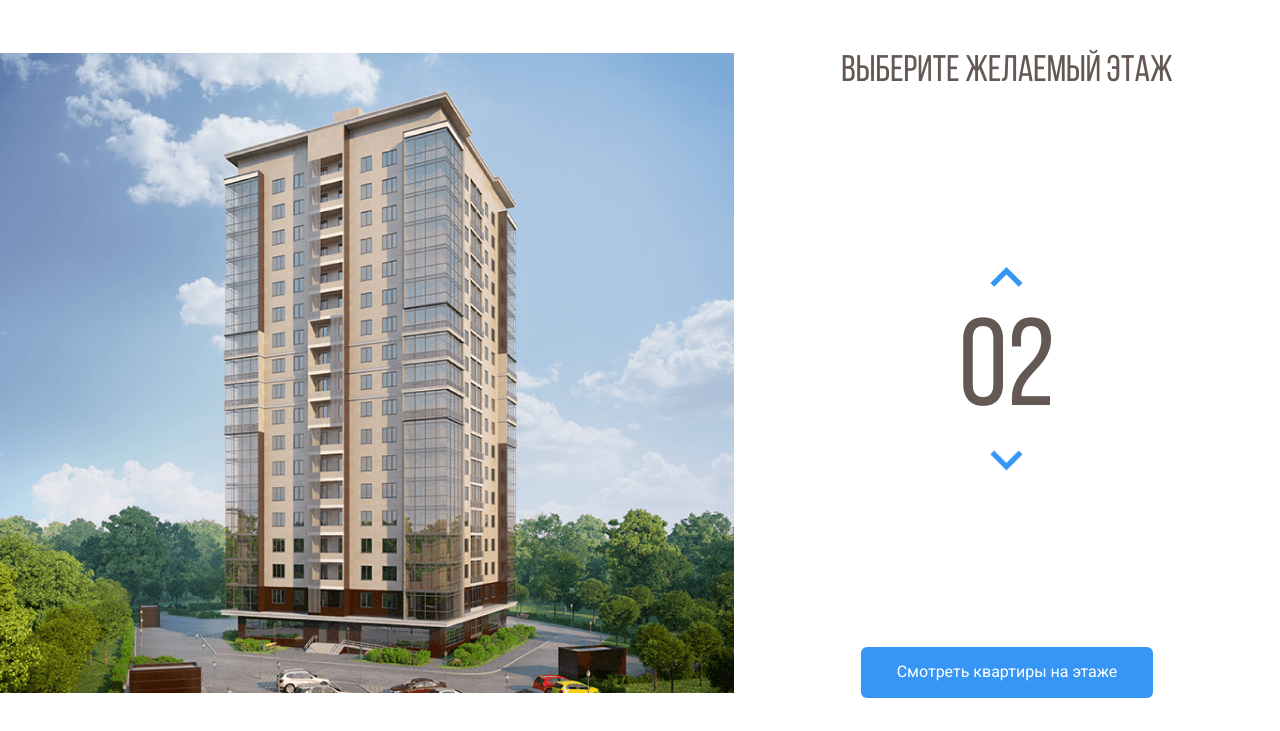
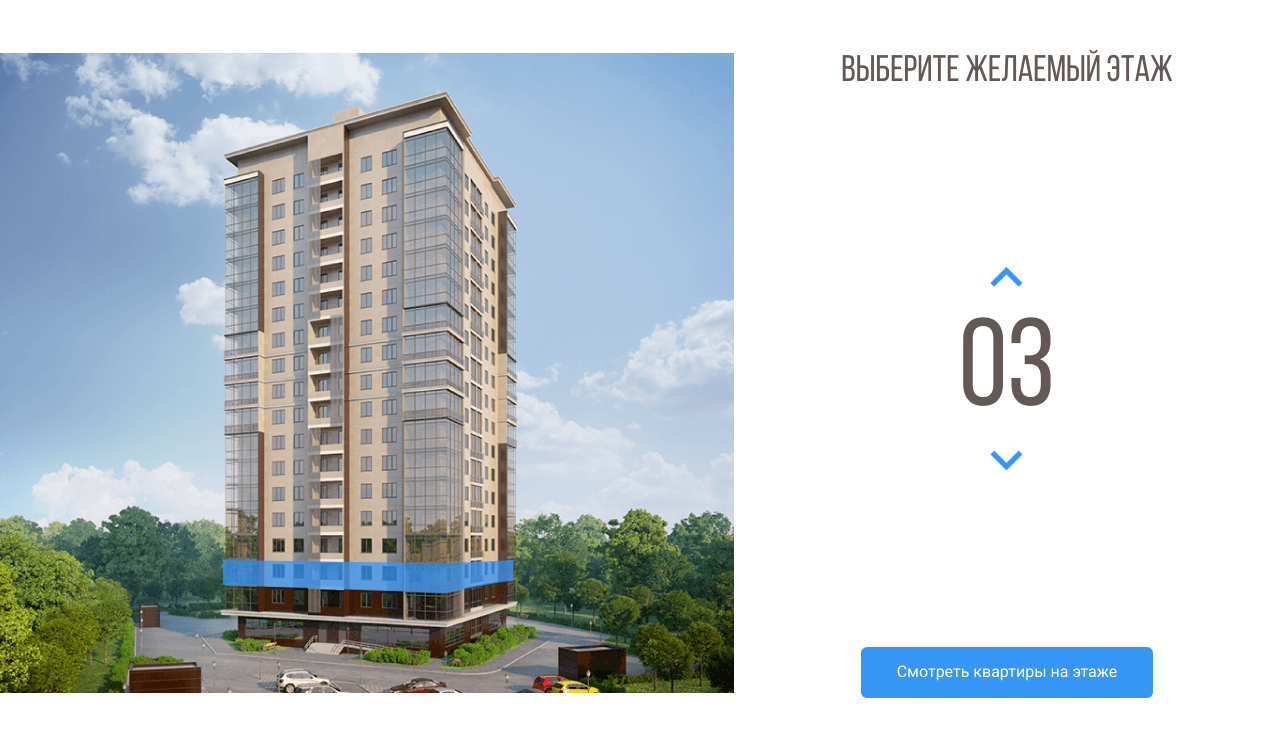
Before and after one commit to t-skoro/melody, a plain HTML site: page index.html in a window 1280 px wide. Both pictures are taken after a click on the button 1006 px from the left and 348 px from the top of the page. Shown: the part 69-800 px from the top of the page. Drawn offline with nearby package versions, Linux system fonts and the light colour scheme.

Commit message:
Счётчик на js

```diff
--- a/css/style.css
+++ b/css/style.css
@@ -78,6 +78,9 @@ body {
 .home-image path:hover {
 	opacity: 1;
 }
+path.current-floor {
+	opacity: 1;
+}
 .main-title {
 	margin: 0;
 	font-family: "Bebas Neue", sans-serif;
--- a/index.html
+++ b/index.html
@@ -66,11 +66,6 @@
 					xmlns:xlink="http://www.w3.org/1999/xlink"
 				>
 					<rect width="734" height="640" fill="url(#pattern0)" />
-					<path
-						d="M222 158V132L444 75.3L513 177V198L443.7 106.3L222 158Z"
-						fill="#3595F6"
-						fill-opacity="0.75"
-					/>
 					<defs>
 						<pattern
 							id="pattern0"
@@ -90,83 +85,106 @@
 							xlink:href="img/home.png"
 						/>
 					</defs>
+					<!-- любой атрибут, который начинается с data-... это наш собственный атрибут и в нём будет хранится, например этаж 02  -->
 					<path
+						data-floor="02"
 						d="M222 533L442.8 541L512 527.3V549L443.5 568.7L222 557.7V533Z"
 						fill="#3595F6"
 						fill-opacity="0.75"
 					/>
 					<path
+						data-floor="03"
 						d="M223 532V507L443.3 510.3L513 507V527L443.7 540L223 532Z"
 						fill="#3595F6"
 						fill-opacity="0.75"
 					/>
 					<path
+						data-floor="04"
 						d="M223 506V481H444H513V504L445 511L223 506Z"
 						fill="#3595F6"
 						fill-opacity="0.75"
 					/>
 					<path
+						data-floor="05"
 						d="M223 482V457L444.3 453.3L512 460V482H444"
 						fill="#3595F6"
 						fill-opacity="0.75"
 					/>
 					<path
+						data-floor="06"
 						d="M223 456V430L444.5 426.7L513 437.7V459L444 452.3L223 456Z"
 						fill="#3595F6"
 						fill-opacity="0.75"
 					/>
 					<path
+						data-floor="07"
 						d="M222 429V405.3L443 393L514 416V437.3L443 425L222 429Z"
 						fill="#3595F6"
 						fill-opacity="0.75"
 					/>
 					<path
+						data-floor="08"
 						d="M222 407V382L444.2 365.7L514 394.3V415L443.7 393.3L222 407Z"
 						fill="#3595F6"
 						fill-opacity="0.75"
 					/>
 					<path
+						data-floor="09"
 						d="M222 382V357L444.5 336.7L514 373.3V394L442 365.3L222 382Z"
 						fill="#3595F6"
 						fill-opacity="0.75"
 					/>
 					<path
+						data-floor="10"
 						d="M222 356V332L445 307.3L514 351.3V373L444.7 335L222 356Z"
 						fill="#3595F6"
 						fill-opacity="0.75"
 					/>
 					<path
+						data-floor="11"
 						d="M222 331V307L444.5 278.3L514 329.3V350L443.7 307.7L222 331Z"
 						fill="#3595F6"
 						fill-opacity="0.75"
 					/>
 					<path
+						data-floor="12"
 						d="M221 307V283L443.3 250L514 309.3V329L444 278.3L221 307Z"
 						fill="#3595F6"
 						fill-opacity="0.75"
 					/>
 					<path
+						data-floor="13"
 						d="M222 282V258L443.2 223L513 287V308L444.3 249.7L222 282Z"
 						fill="#3595F6"
 						fill-opacity="0.75"
 					/>
 					<path
+						data-floor="14"
 						d="M222 258V233L444.3 195L513 265.3V286L444 222L222 258Z"
 						fill="#3595F6"
 						fill-opacity="0.75"
 					/>
 					<path
+						data-floor="15"
 						d="M222 232V207L442.8 163.3L513 242.3V265L444 191.7L222 232Z"
 						fill="#3595F6"
 						fill-opacity="0.75"
 					/>
 					<path
+						data-floor="16"
 						d="M223 208V183L443 135L513 220V243L442.3 163.7L223 208Z"
 						fill="#3595F6"
 						fill-opacity="0.75"
 					/>
 					<path
+						data-floor="17"
 						d="M222 183V158L441.8 106L513 198.3V221L443.3 134.7L222 183Z"
+						fill="#3595F6"
+						fill-opacity="0.75"
+					/>
+					<path
+						data-floor="18"
+						d="M222 158V132L444 75.3L513 177V198L443.7 106.3L222 158Z"
 						fill="#3595F6"
 						fill-opacity="0.75"
 					/>
@@ -199,5 +217,11 @@
 			</div>
 			<!-- /.main-info -->
 		</main>
+		<script
+			src="https://code.jquery.com/jquery-3.6.0.min.js"
+			integrity="sha256-/xUj+3OJU5yExlq6GSYGSHk7tPXikynS7ogEvDej/m4="
+			crossorigin="anonymous"
+		></script>
+		<script src="js/main.js"></script>
 	</body>
 </html>
--- /dev/null
+++ b/js/main.js
@@ -0,0 +1,41 @@
+$(document).ready(function () {//функция, которая проверяет, готов ли наш сайт к манипуляциям (документ), jqdoc+tab
+
+    var currentFloor = 2; // переменная, где хранится текущий этаж
+    var floorPath = $('.home-image path'); // каждый отдельный этаж в SVG
+    var counterUp = $('.counter-up'); //стрелка вверх, кнопка увеличения этажа - нашли кнопку с помощью jquery и записали в переменную
+    var counterDown = $('.counter-down'); // кнопка уменьшения этажа
+
+    // надо узнать на какой текущий этаж нажали .on('click'), получить номер этого этажа, этот атрибут. Сначала находим сам этот path, а затем с помощью this и номер этажа. Сохраним это в переменную currentFloor. Далее можно не при клике указать, а при наведении, функция .on('mouseover')
+    floorPath.on('mouseover', function () {
+        floorPath.removeClass('current-floor');
+        currentFloor = $(this).attr('data-floor');
+        // далее запишем этот currentFloor в счётчик
+        $('.counter').text(currentFloor);
+    });
+
+    //менять значение счётчика при нажатии на стрелки и подсвечивать текущий этаж. Отследим клик по стрелке вверх
+    counterUp.on('click', function () {
+        if (currentFloor < 18) {
+            currentFloor++; // увеличим значение currentFloor ...
+
+            //отформатируем currentFloor, чтобы перед цифрой ставился 0, с помощью ф-ии toLocaleString()
+            usCurrentFloor = currentFloor.toLocaleString('en-US', { minimumIntegerDigits: 2, useGroupping: false });
+
+            //...и ниже запишем в текстовый блок
+            $('.counter').text(usCurrentFloor);
+            floorPath.removeClass('current-floor');
+            $(`[data-floor=${usCurrentFloor}]`).toggleClass('current-floor');//добавляем класс current-floor на выбранный path. Подсвечиваем текущий этаж
+        }
+
+    });
+
+    counterDown.on('click', function () {
+        if (currentFloor > 2) {
+            currentFloor--;
+            usCurrentFloor = currentFloor.toLocaleString('en-US', { minimumIntegerDigits: 2, useGroupping: false });
+            $('.counter').text(usCurrentFloor);
+            floorPath.removeClass('current-floor');
+            $(`[data-floor=${usCurrentFloor}]`).toggleClass('current-floor');
+        }
+    })
+});
```
